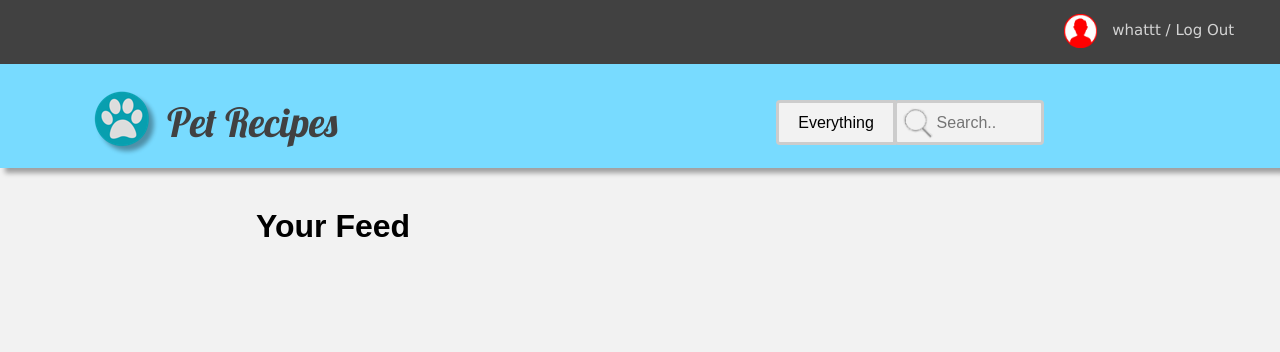
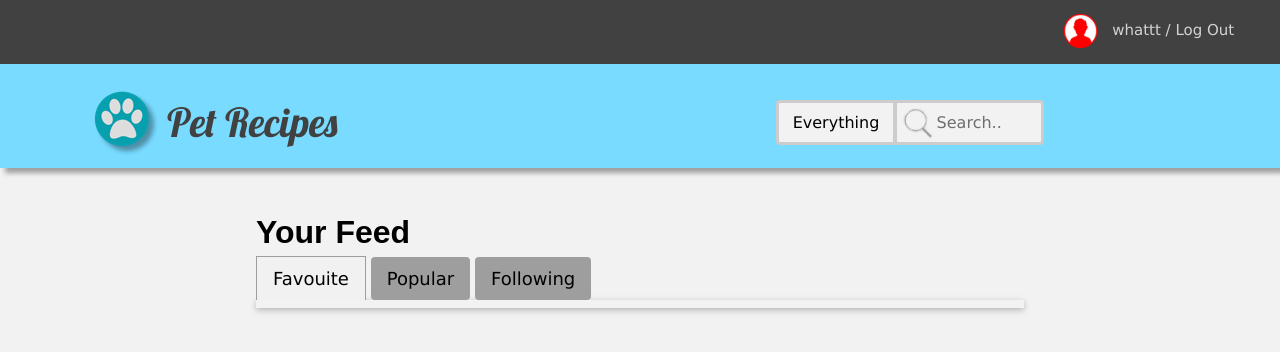
Before and after one commit to YijunFang/Pet_Recipe, a Flask app: page /fave in a window 1280 px wide. Shown: the top 352 px of the page. Run offline with Flask 2, Linux system fonts and the light colour scheme; a user stored in the database is signed in.

Commit message:
home page tab interface

```diff
--- a/app/templates/home.html
+++ b/app/templates/home.html
@@ -9,11 +9,12 @@
     <link href="../static/resources/css/axure_rp_page.css" type="text/css" rel="stylesheet"/>
     <link href="../static/data/styles.css" type="text/css" rel="stylesheet"/>
     <link href="../static/files/home/styles.css" type="text/css" rel="stylesheet"/>
+    <script src="../static/files/home/tab.js" language="Javascript" type="text/javascript"></script>
     <link href="../static/files/result_page/styles.css" type="text/css" rel="stylesheet"/>
     <link href="../static/files/recipe/styles.css" type="text/css" rel="stylesheet"/>
+    <link rel="stylesheet" href="https://www.w3schools.com/w3css/4/w3.css">
 </head>
 <body>
-
     {% include 'header.html' %}
 
     <div id="u12" class="">
@@ -22,6 +23,21 @@
 
     <!-- back (Rectangle) -->
     <div id="u12" class="">
+    <div >
+        <button class="w3-bar-item w3-button w3-border-top w3-border-left w3-border-right w3-border-grey w3-light-grey w3-large tablink" onClick="changeTab(event,'Fave')">Favouite</button>
+        <button class="w3-bar-item w3-button w3-grey w3-round w3-large tablink" onClick="changeTab(event,'Pop')">Popular</button>
+        <button class="w3-bar-item w3-button w3-grey w3-round w3-large tablink" onClick="changeTab(event,'Follow')">Following</button>
+    </div>
+    <div class="w3-card w3-padding-small">
+
+<!-- post part -->
+
+  <div id="Fave" class="w3-container tab">
+    <!-- implement fave post -->
+
+    <!-- test example
+    <h2>London</h2>
+    <p>London is the capital city of England.</p> -->
 
         <!-- start recipe box here with u14-->
         <!-- Recipes Post -->
@@ -78,8 +94,24 @@
 
     </div>
     {% endfor %}
+  </div>
 
-</div>
+  <div id="Pop" class="w3-container tab" style="display:none">
+    <!-- implement popular post -->
+    <h2>Paris</h2>
+    <p>Paris is the capital of France.</p>
+  </div>
+
+  <div id="Follow" class="w3-container tab" style="display:none">
+    <!--implement following post -->
+    <h2>Tokyo</h2>
+    <p>Tokyo is the capital of Japan.</p>
+  </div>
+
+
+<!-- post part end -->
+    </div>
+    </div>
 
 </body>
 </html>
--- a/app/views.py
+++ b/app/views.py
@@ -49,6 +49,7 @@ def index():
         recipes = db_session.query(Recipe,Pet_type,User).filter(Recipe.type==Pet_type.id). \
                                  filter(Recipe.user_id==User.id).all()
         return redirect('/fave')
+        #return render_template('home.html',recipes=recipes)
 
     #show guest version of homepage
     else:
```
Also changed, not shown: 2 other files.
